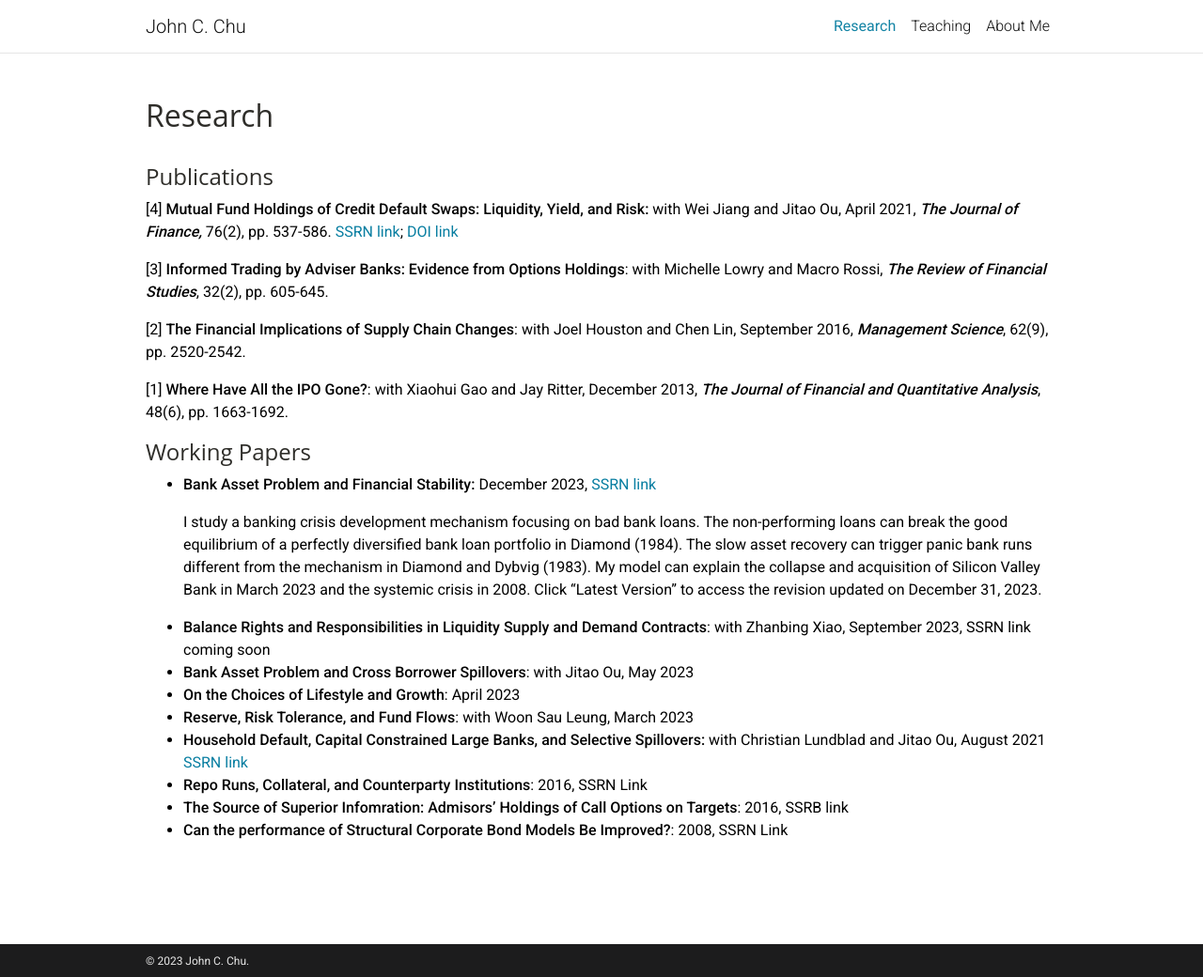
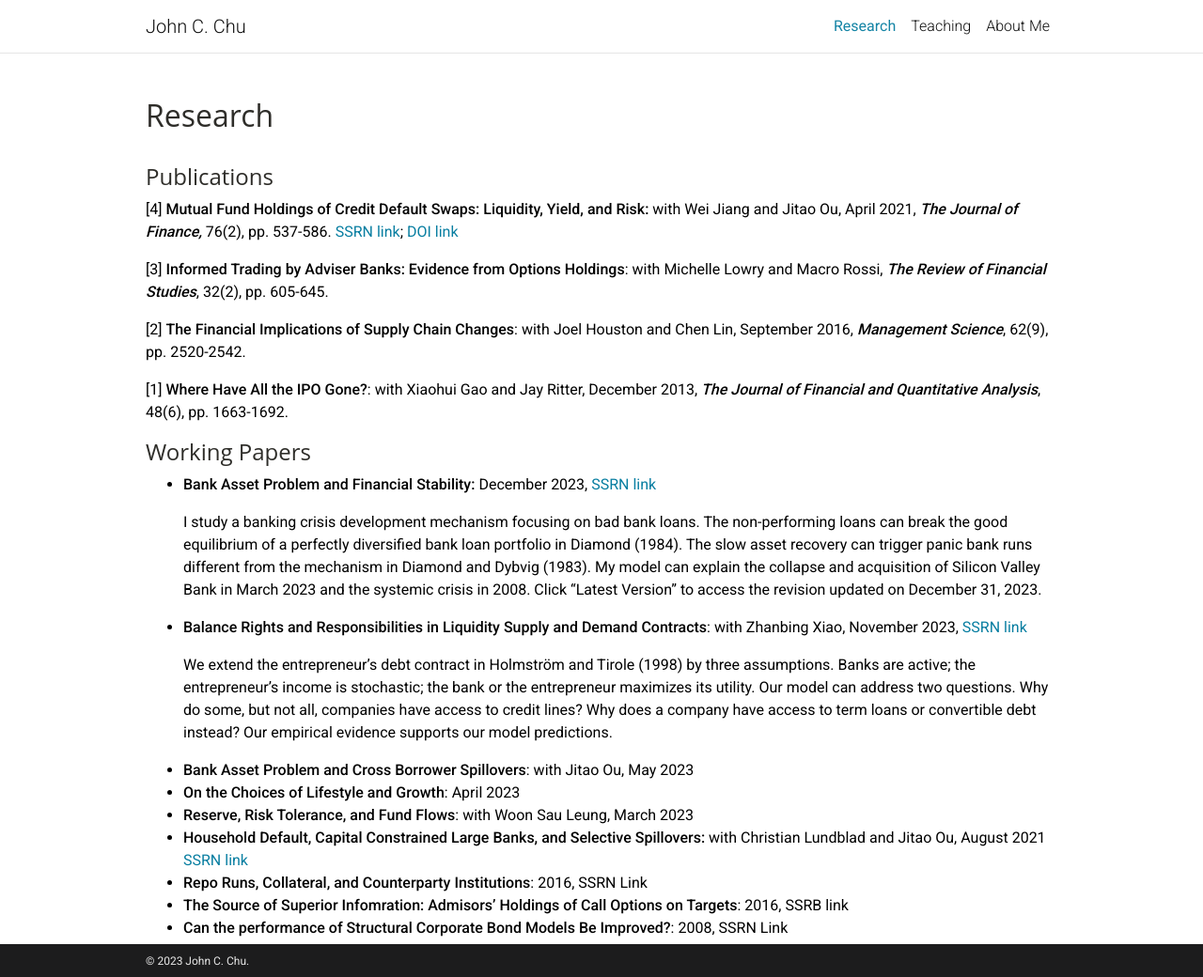
Before and after one commit to johnchu2022/website, a Jekyll site: the page built from _pages/research.md, in a window 1280 px wide and 1040 px high. Shown: the whole window at 94% size. Built offline with Jekyll 4.4.1, drawn with Linux system fonts in a browser that asks for light colours; a style sheet for code colours, icons or effects is not loaded.

Commit message:
Update Pages “research”

```diff
--- a/_pages/research.md
+++ b/_pages/research.md
@@ -20,7 +20,9 @@ nav: true
 * **Bank Asset Problem and Financial Stability:** December 2023, [SSRN link](https://papers.ssrn.com/sol3/papers.cfm?abstract_id=4649359)
 
   I study a banking crisis development mechanism focusing on bad bank loans. The non-performing loans can break the good equilibrium of a perfectly diversified bank loan portfolio in Diamond (1984). The slow asset recovery can trigger panic bank runs different from the mechanism in Diamond and Dybvig (1983). My model can explain the collapse and acquisition of Silicon Valley Bank in March 2023 and the systemic crisis in 2008. Click “Latest Version” to access the revision updated on December 31, 2023.
-* **B﻿alance Rights and Responsibilities in Liquidity Supply and Demand Contracts**: with Zhanbing Xiao, September 2023, SSRN link coming soon
+* **B﻿alance Rights and Responsibilities in Liquidity Supply and Demand Contracts**: with Zhanbing Xiao, November 2023, [SSRN link](https://papers.ssrn.com/sol3/papers.cfm?abstract_id=4649372)
+
+  We extend the entrepreneur’s debt contract in Holmström and Tirole (1998) by three assumptions. Banks are active; the entrepreneur’s income is stochastic; the bank or the entrepreneur maximizes its utility. Our model can address two questions. Why do some, but not all, companies have access to credit lines? Why does a company have access to term loans or convertible debt instead? Our empirical evidence supports our model predictions.
 * **B﻿ank Asset Problem and Cross Borrower Spillovers**: with Jitao Ou, May 2023
 * **O﻿n the Choices of Lifestyle and Growth**: April 2023
 * **R﻿eserve, Risk Tolerance, and Fund Flows**: with Woon Sau Leung, March 2023
```
